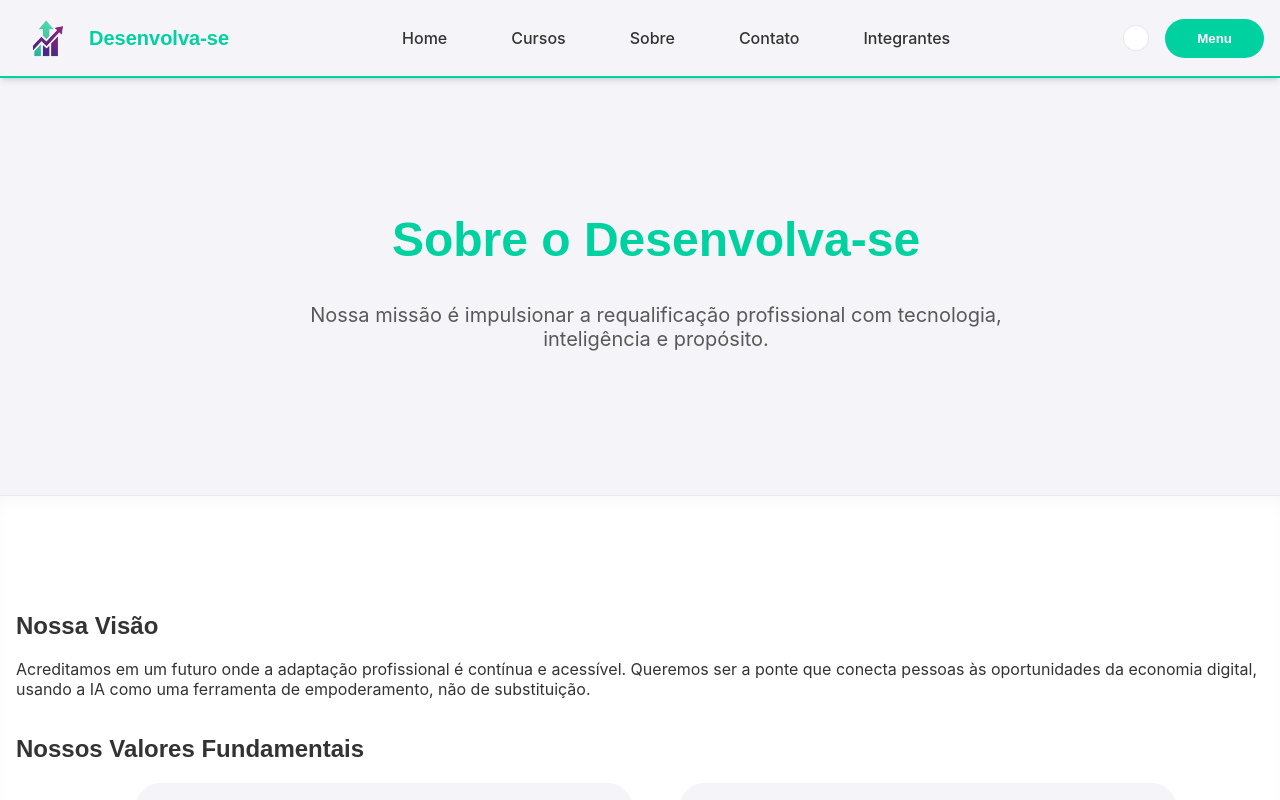
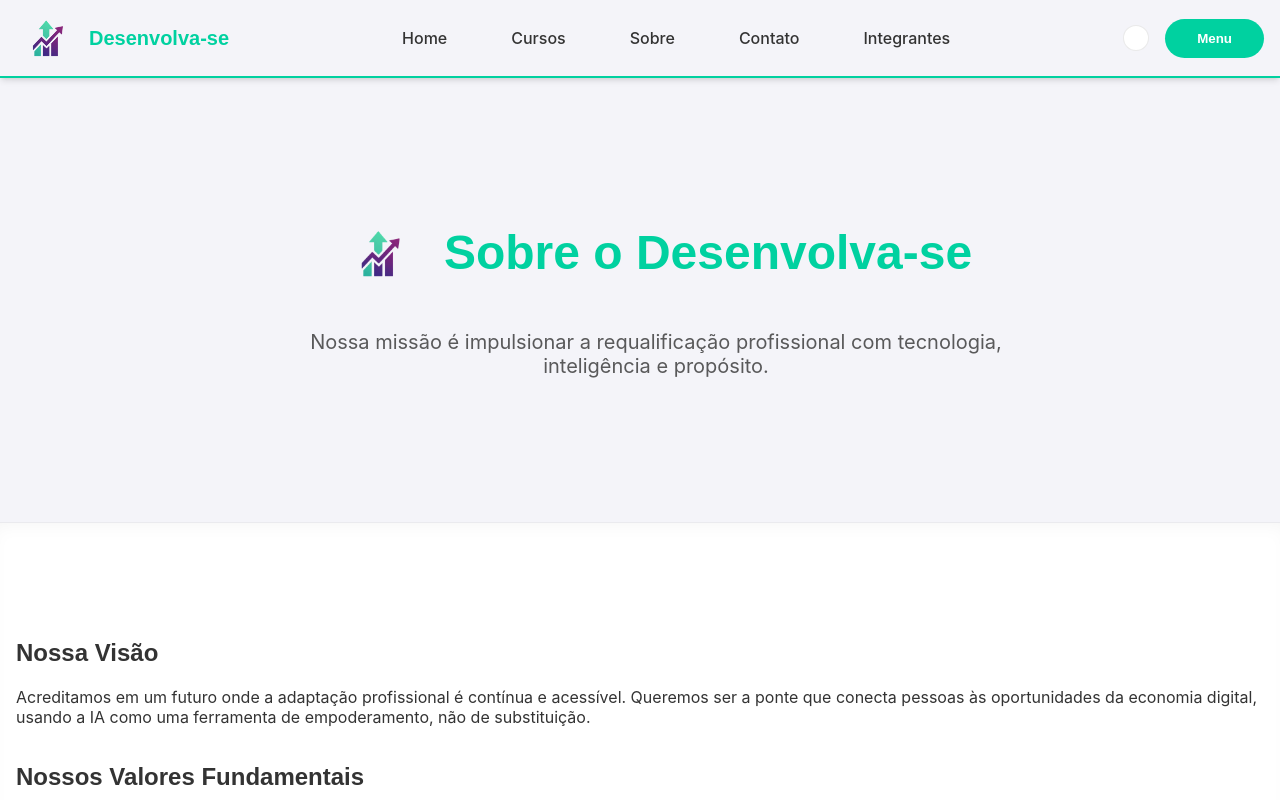
Before and after one commit to Desenvolva-se-Org/Desenvolva-se, a React (Vite) app in the folder desenvolva-se/: page /sobre in a window 1280 px wide. Shown: the top 800 px of the page. Built offline with nearby package versions, Linux system fonts and the light colour scheme.

Commit message:
feat: Ajuste no logo do título na página Sobre

```diff
--- a/desenvolva-se/src/routes/Sobre.tsx
+++ b/desenvolva-se/src/routes/Sobre.tsx
@@ -6,17 +6,13 @@ import LogoIcon from '../assets/logo-desenvolva-se.png'; // Importe o logo se qu
 const Sobre: React.FC = () => {
   return (
     <div className="bg-background">
-
-      {/* ================= SEÇÃO HERO (RETÂNGULO 1 - MISSÃO) ================= */}
-      {/* Reutilizando a classe 'home-hero-section' para manter o mesmo estilo de fundo */}
       <section className="home-hero-section">
         <div className="home-section-content text-center">
 
           <div className="home-hero-title mb-8">
-            {/* Título principal com fonte bem grande */}
             <h1 className="section-title !text-5xl md:!text-6xl lg:!text-7xl flex items-center justify-center gap-4">
-              {/* Opcional: Incluir o logo pequeno ao lado do título */}
-              {/* <img src={LogoIcon} alt="Ícone Desenvolva-se" className="w-12 h-12 object-contain" /> */}
+              <img src={LogoIcon} alt="Ícone Desenvolva-se" className="home-hero-logo" />
+
               Sobre o Desenvolva-se
             </h1>
           </div>
```
